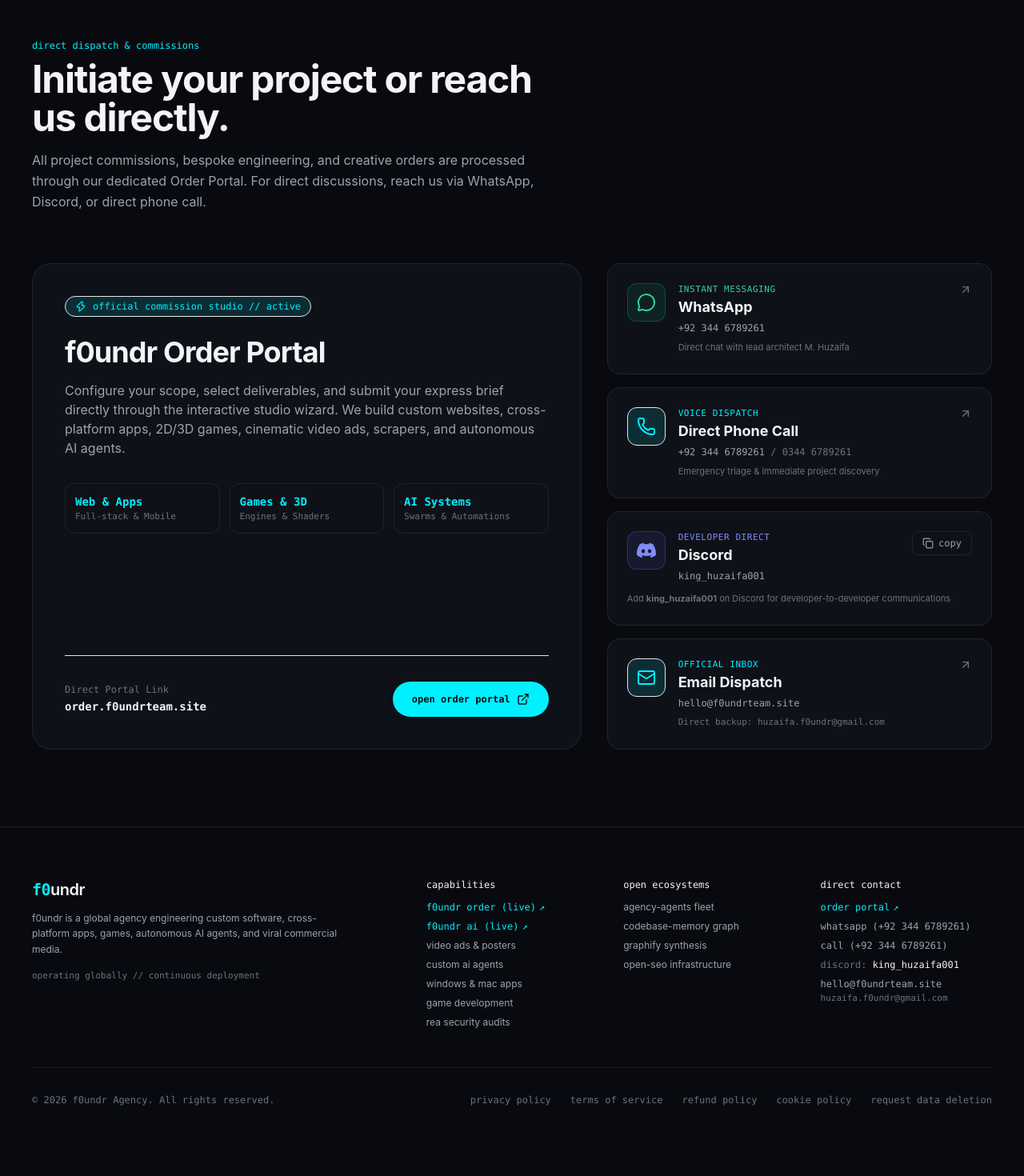
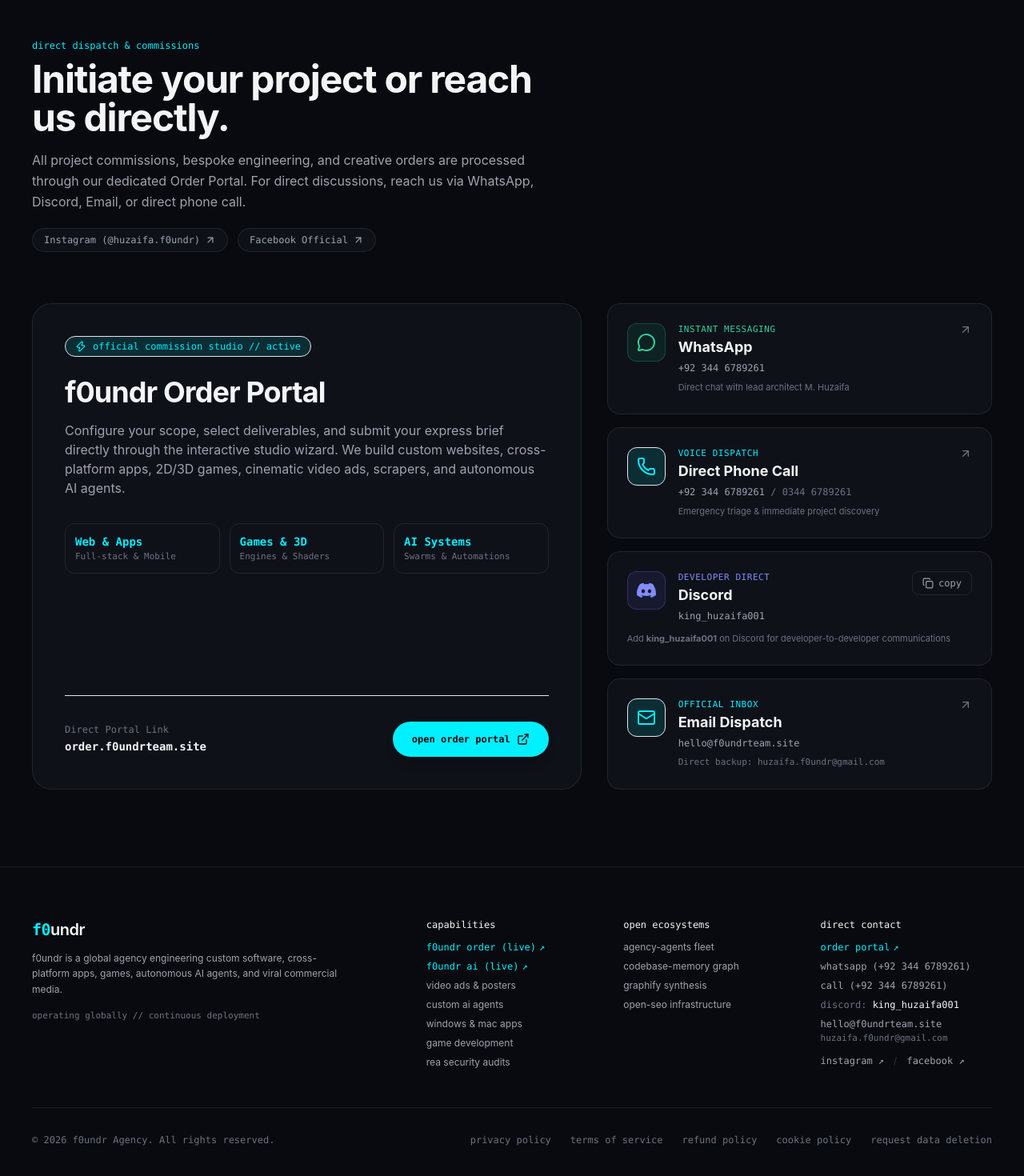
Before and after one commit to huzaifa35303/f0undr-Main-Web, a Next.js app: page / in a window 1280 px wide. Shown: the part 8983-10453 px from the top of the page at 80% size. Before the commit the page ends 10430 px from the top, so only its background shows below. Built offline with nearby package versions, Linux system fonts and the light colour scheme.

Commit message:
feat(social): add official Instagram and Facebook links to Contact, Footer, and Organization Schema

```diff
--- a/src/app/layout.tsx
+++ b/src/app/layout.tsx
@@ -126,6 +126,8 @@ export default function RootLayout({
         sameAs: [
           'https://order.f0undrteam.site/',
           'https://ai.f0undrteam.site/',
+          'https://www.instagram.com/huzaifa.f0undr/?hl=en',
+          'https://www.facebook.com/profile.php?id=61596779771244',
           'https://github.com/huzaifa35303/f0undr-Main-Web',
         ],
       },
--- a/src/components/ContactSection.tsx
+++ b/src/components/ContactSection.tsx
@@ -23,8 +23,28 @@ export default function ContactSection() {
             Initiate your project or reach us directly.
           </h2>
           <p className="text-text-secondary mt-4 text-base leading-relaxed">
-            All project commissions, bespoke engineering, and creative orders are processed through our dedicated Order Portal. For direct discussions, reach us via WhatsApp, Discord, or direct phone call.
+            All project commissions, bespoke engineering, and creative orders are processed through our dedicated Order Portal. For direct discussions, reach us via WhatsApp, Discord, Email, or direct phone call.
           </p>
+          <div className="flex flex-wrap items-center gap-3 mt-5">
+            <a
+              href="https://www.instagram.com/huzaifa.f0undr/?hl=en"
+              target="_blank"
+              rel="noopener noreferrer"
+              className="px-3.5 py-1.5 rounded-full text-xs font-mono border border-border-subtle bg-bg-card text-text-secondary hover:text-accent hover:border-accent/40 transition-standard inline-flex items-center gap-1.5"
+            >
+              <span>Instagram (@huzaifa.f0undr)</span>
+              <ArrowUpRight className="w-3.5 h-3.5" />
+            </a>
+            <a
+              href="https://www.facebook.com/profile.php?id=61596779771244"
+              target="_blank"
+              rel="noopener noreferrer"
+              className="px-3.5 py-1.5 rounded-full text-xs font-mono border border-border-subtle bg-bg-card text-text-secondary hover:text-accent hover:border-accent/40 transition-standard inline-flex items-center gap-1.5"
+            >
+              <span>Facebook Official</span>
+              <ArrowUpRight className="w-3.5 h-3.5" />
+            </a>
+          </div>
         </div>
 
         <div className="grid grid-cols-1 lg:grid-cols-12 gap-8 items-stretch">
--- a/src/components/Footer.tsx
+++ b/src/components/Footer.tsx
@@ -157,6 +157,25 @@ export default function Footer() {
                   huzaifa.f0undr@gmail.com
                 </a>
               </li>
+              <li className="pt-1 flex items-center gap-3">
+                <a
+                  href="https://www.instagram.com/huzaifa.f0undr/?hl=en"
+                  target="_blank"
+                  rel="noopener noreferrer"
+                  className="hover:text-accent transition-standard font-mono"
+                >
+                  instagram ↗
+                </a>
+                <span className="text-border-strong">/</span>
+                <a
+                  href="https://www.facebook.com/profile.php?id=61596779771244"
+                  target="_blank"
+                  rel="noopener noreferrer"
+                  className="hover:text-accent transition-standard font-mono"
+                >
+                  facebook ↗
+                </a>
+              </li>
             </ul>
           </div>
 
```
